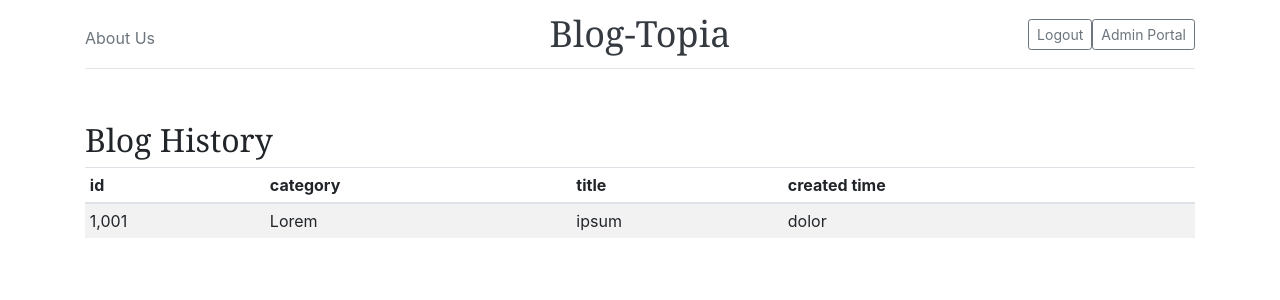
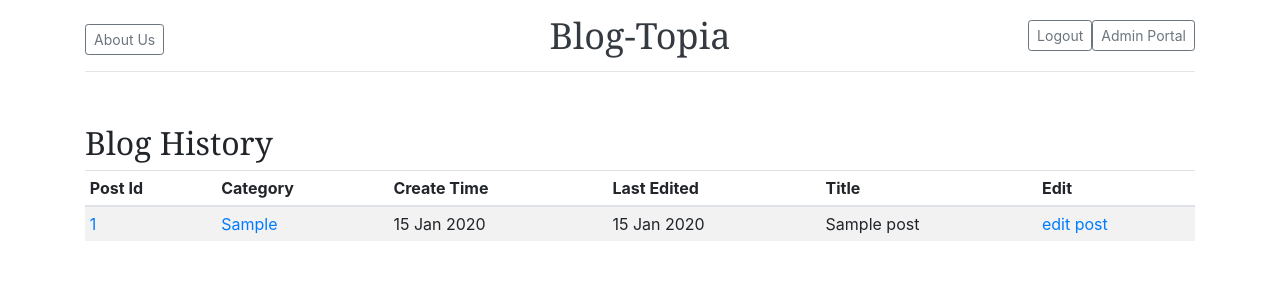
Before and after one commit to nmp-dsci/discovery01_blog, a Flask app: page /admin/ in a window 1280 px wide. Shown: the top 300 px of the page. Run offline with Flask 2, Linux system fonts and the light colour scheme; a user stored in the database is signed in; tables that the repository leaves empty hold one stand-in row (values such as "Sample post"); some libraries are stand-ins or nearby versions; some web fonts are replaced.

Commit message:
admin views

```diff
--- a/app/admin/views.py
+++ b/app/admin/views.py
@@ -2,13 +2,18 @@ from flask import render_template, url_for,redirect,request,flash
 from . import admin
 from flask_login import login_user, logout_user, login_required, current_user
 from .. import db
-from ..models import User
-from .forms import LoginForm
+from ..models import User, Post
+from .forms import LoginForm,EditPost
+from datetime import datetime
 
 @admin.route('/',methods=['GET'])
 @login_required
 def admin_home():
-    return render_template('admin/admin_home.html')
+    columns = {'id':'post ID','category':'category',
+    'create_timestamp':'create time','edit_timestamp':'last edited',
+    'title':'title','edit':'edit'}
+    data = Post.query.filter_by(author_id = current_user.id).order_by(Post.edit_timestamp.desc())
+    return render_template('admin/admin_home.html',columns=columns,table = data)
 
 @admin.route('/login', methods=['GET', 'POST'])
 def login():
@@ -39,3 +44,26 @@ def profile():
 @login_required
 def create_post():
     return render_template('admin/create_post.html')
+
+
+@admin.route('/edit-post/<int:id>',methods=['GET','POST'])
+@login_required
+def edit_post(id):
+    form = EditPost()
+    post = Post.query.filter_by(id = id).first()
+    if post is not None:
+        if form.validate_on_submit():
+            post.title = form.title.data
+            post.category = form.category.data
+            post.body = form.body.data
+            post.edit_timestamp = datetime.utcnow()
+            db.session.add(post)
+            flash('Blog titled "%s" has been updated.' % (post.title))
+            return redirect(url_for('main.blog',id=id))
+        form.title.data = post.title
+        form.category.data = post.category
+        form.body.data = post.body
+        return render_template('admin/edit_post.html', id = id, form=form)
+    else:
+            flash("Can't find blog for ID provided: %d" % (id))
+            return redirect(url_for('main.home'))
--- a/app/templates/_base.html
+++ b/app/templates/_base.html
@@ -31,7 +31,7 @@
         <header class="blog-header py-3">
             <div class="row flex-nowrap justify-content-between align-items-center">
                 <div class="col-4 pt-2">
-                        <a class="text-muted" href="{{ url_for('main.about') }}">About Us</a>
+                        <a class="btn btn-sm btn-outline-secondary" href="{{ url_for('main.about') }}">About Us</a>
                     </div>
                 <div class="col-4 text-center">
                     <a class="blog-header-logo text-dark" href="{{ url_for('main.home') }}">Blog-Topia</a>
--- /dev/null
+++ b/app/templates/_chart.html
@@ -0,0 +1,15 @@
+<div class="d-flex justify-content-between flex-wrap flex-md-nowrap align-items-center pt-3 pb-2 mb-3 border-bottom">
+    <h1 class="h2">Dashboard</h1>
+    <div class="btn-toolbar mb-2 mb-md-0">
+        <div class="btn-group mr-2">
+        <button class="btn btn-sm btn-outline-secondary">Share</button>
+        <button class="btn btn-sm btn-outline-secondary">Export</button>
+        </div>
+        <button class="btn btn-sm btn-outline-secondary dropdown-toggle">
+        <span data-feather="calendar"></span>
+        This week
+        </button>
+    </div>
+</div>
+
+<canvas class="my-4 w-100" id="myChart" width="900" height="380"></canvas>
--- a/app/templates/_posts.html
+++ b/app/templates/_posts.html
@@ -22,7 +22,7 @@
                             <h3 class="mb-0">
                                 <a class="text-dark" href="{{ url_for('main.blog',id=post.id) }}">{{ post.title }}</a>
                             </h3>
-                            <div class="mb-1 text-muted">{{ post.timestamp.strftime('%b %Y') }}</div>
+                            <div class="mb-1 text-muted">{{ post.create_timestamp.strftime('%b %Y') }}</div>
                             <p class="card-text mb-auto">{{ ' '.join(post.body.split(' ')[:10])+'...' }}</p>
                             <a href="{{ url_for('main.blog',id=post.id) }}">Continue reading</a>
                         </div>
--- a/app/templates/_table.html
+++ b/app/templates/_table.html
@@ -3,19 +3,29 @@
       <table class="table table-striped table-sm">
         <thead>
           <tr>
-            <th>id</th>
-            <th>category</th>
-            <th>title</th>
-            <th>created time</th>
+            {% for col in columns.keys() %}
+            <th>{{ columns[col].title() }}</th>
+            {% endfor %}
           </tr>
         </thead>
         <tbody>
+          {% for post in table %}
           <tr>
-            <td>1,001</td>
-            <td>Lorem</td>
-            <td>ipsum</td>
-            <td>dolor</td>
+            {% for col in columns.keys() %}
+              {% if 'time' in col %}
+              <td>{{ post[col].strftime('%d %b %Y') }} </td>
+              {% elif 'id' == col %}
+              <td><a href="{{ url_for('main.blog',id=post[col]) }}" >{{ post[col] }}</a> </td>
+              {% elif 'category' == col %}
+              <td><a href="{{ url_for('main.home',id=post[col]) }}" >{{ post[col] }}</a> </td>
+              {% elif 'edit' == col %}
+              <td><a href="{{ url_for('admin.edit_post',id=post.id) }}" >edit post</a> </td>
+              {% else %}
+              <td>{{ post[col] }} </td>
+              {% endif %}
+            {% endfor %}
           </tr>
+          {% endfor %}
         </tbody>
     </table>
 </div>
--- a/app/templates/admin/admin_home.html
+++ b/app/templates/admin/admin_home.html
@@ -4,6 +4,8 @@
 {% block title %}Home Page{% endblock %}
 
 {% block page_content %}
+    <!-- <h2>High Level</h2> -->
+    <!-- {% include '_chart.html' %} -->
     <h2>Blog History</h2>
     {% include '_table.html' %}
 {% endblock %}
```
Also changed, not shown: app/admin/forms.py (+13 -2 lines), app/main/views.py (+10 -5 lines), app/models.py (+6 -4 lines), app/templates/_blog.html (+7 -1 lines), app/templates/admin/edit_post.html (added, +14 -0 lines), migrations/versions/e41eec150053_20181122_v2.py (added, +34 -0 lines), data-dev.sqlite.
